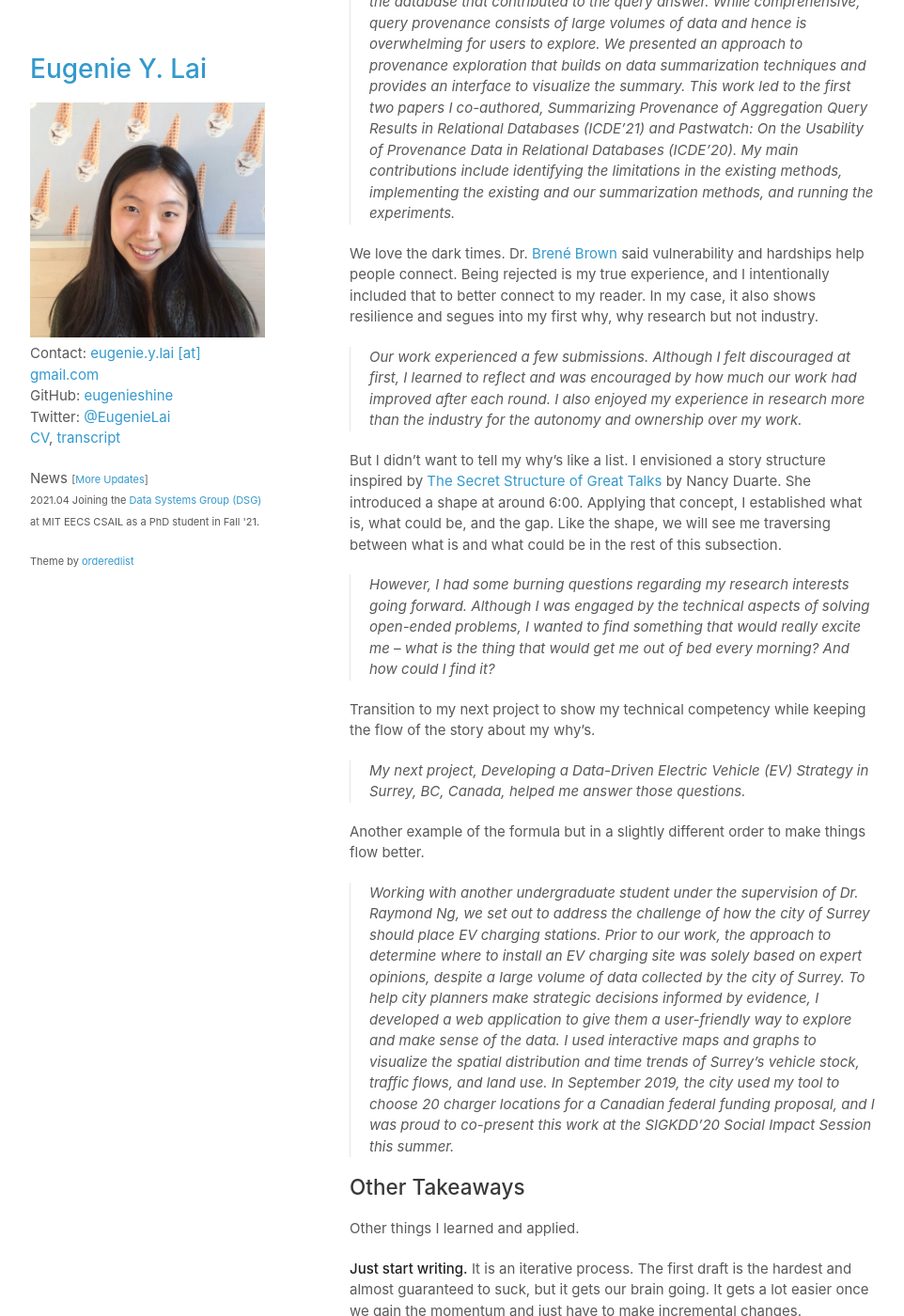
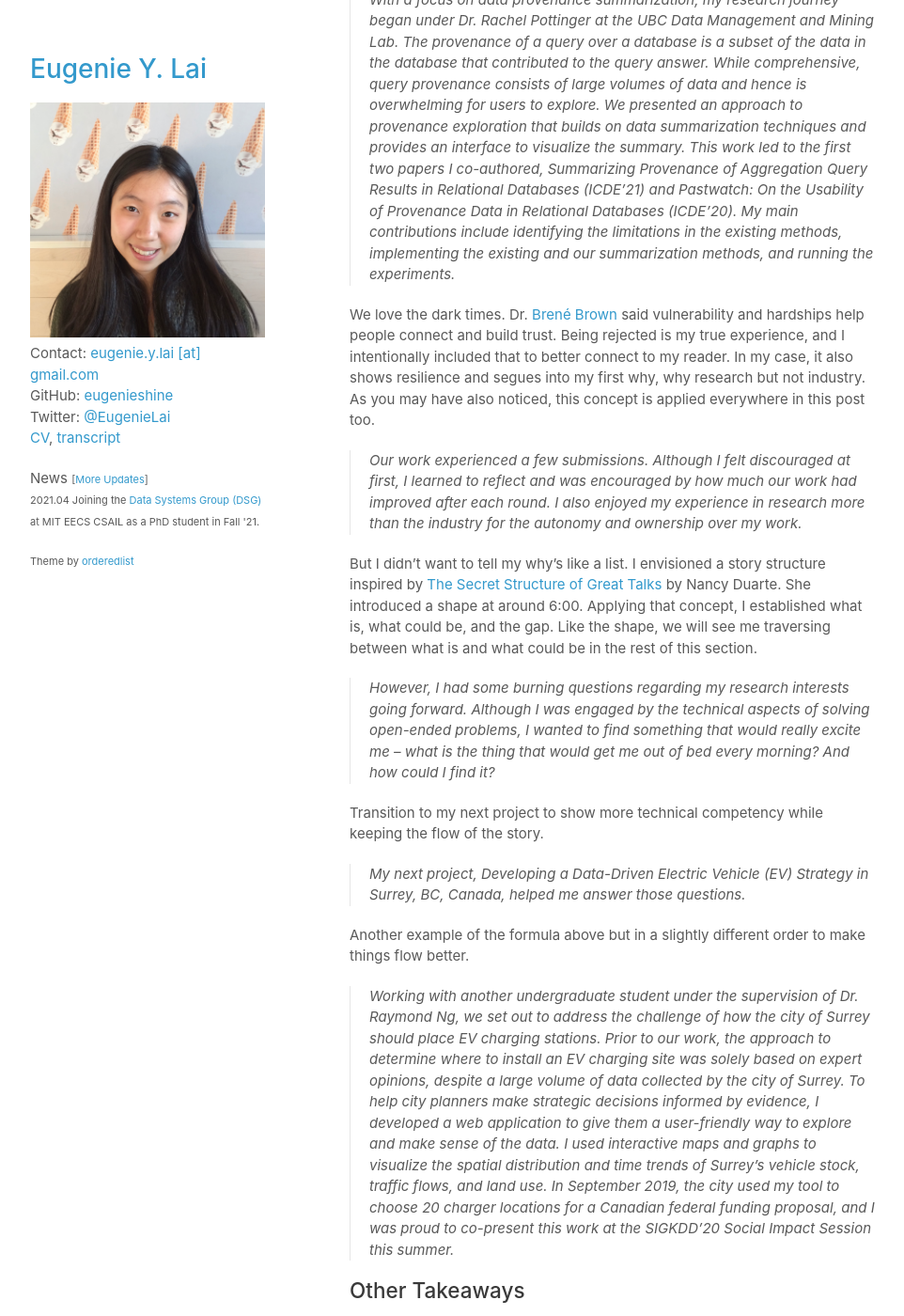
Before and after one commit to eugenielai/eugenielai.github.io, a Jekyll site: the page built from posts/another_annotated_sop.md, in a window 1280 px wide and 1400 px high, scrolled down 3221 px. Shown: the whole window at 94% size, without its empty margins (158-1120 px from the left). Built offline with Jekyll 4.4.1, drawn with Linux system fonts in a browser that asks for light colours; a script that is not in the unit is left out; some of the changed text lies outside the part shown.

Commit message:
update anno example of sop

```diff
--- a/posts/another_annotated_sop.md
+++ b/posts/another_annotated_sop.md
@@ -10,7 +10,9 @@ This post is inspired by the Statement of Objective examples provided by the [MI
 
 I would also like to shamelessly include a copy of [my first draft](https://eugenielai.github.io/docs/application/SoP_draft_eylai.pdf) for a before-after comparison and show how far I have (and maybe anyone could) come by applying the learnings discussed in this post. It would be difficult to measure the impact of something without showing the starting point, which is often missing in the existing resources for SoP.
 
-Also, if you are an anxious applicant, let’s not compare ourselves. I know it’s easier said than done, and I still fall into that trap too. But it is **unfair** to compare the ins and outs of ourselves to **only** the best side of others (e.g., their SoP). This note was first brought up to me by Dr. [Maria De-Arteaga](https://mariadearteaga.com/) back in 2019 when I just started to pivot my profile towards grad school and has been helping me get off the overthinking treadmill since.
+Also, if you are an anxious applicant, let’s not compare ourselves. I know it’s easier said than done, and I still fall into that trap too. But it is **unfair** to compare the ins and outs of ourselves to **only** the best side of others (e.g., their SoP). This note was first brought up to me by Dr. Maria De-Arteaga\* back in 2019 when I just started to pivot my profile towards grad school and has been helping me get off the overthinking treadmill since.
+
+\*Note: I heard Prof. and Dr. are distinct in the states, but we use Dr. for both in Canada. I didn’t know until the visit days and only used Dr. in my SoP.
 
 ## Before We Start
 
@@ -70,16 +72,16 @@ Elaborate on my current research interest with the techniques (in the method spa
 +1 to the [example](https://mitcommlab.mit.edu/eecs/wp-content/uploads/sites/6/2016/09/CS-grad-school-personal-statement-annotated-example.pdf) provided by the MIT EECS Communication Lab, the formula I used to describe a research project, one line each: **summary + clarification of terms if necessary + need of the work (e.g., gaps) + our contributions + outcomes + my specific input**. We will see this formula twice later.
 > With a focus on data provenance summarization, my research journey began under Dr. Rachel Pottinger at the UBC Data Management and Mining Lab. The provenance of a query over a database is a subset of the data in the database that contributed to the query answer. While comprehensive, query provenance consists of large volumes of data and hence is overwhelming for users to explore. We presented an approach to provenance exploration that builds on data summarization techniques and provides an interface to visualize the summary. This work led to the first two papers I co-authored, Summarizing Provenance of Aggregation Query Results in Relational Databases (ICDE’21) and Pastwatch: On the Usability of Provenance Data in Relational Databases (ICDE’20). My main contributions include identifying the limitations in the existing methods, implementing the existing and our summarization methods, and running the experiments.
 
-We love the dark times. Dr. [Brené Brown](https://www.ted.com/talks/brene_brown_the_power_of_vulnerability?language=en#t-1196292) said vulnerability and hardships help people connect. Being rejected is my true experience, and I intentionally included that to better connect to my reader. In my case, it also shows resilience and segues into my first why, why research but not industry.
+We love the dark times. Dr. [Brené Brown](https://www.ted.com/talks/brene_brown_the_power_of_vulnerability?language=en#t-1196292) said vulnerability and hardships help people connect and build trust. Being rejected is my true experience, and I intentionally included that to better connect to my reader. In my case, it also shows resilience and segues into my first why, why research but not industry. As you may have also noticed, this concept is applied everywhere in this post too.
 > Our work experienced a few submissions. Although I felt discouraged at first, I learned to reflect and was encouraged by how much our work had improved after each round. I also enjoyed my experience in research more than the industry for the autonomy and ownership over my work.
 
-But I didn’t want to tell my why’s like a list. I envisioned a story structure inspired by [The Secret Structure of Great Talks](https://www.youtube.com/watch?v=1nYFpuc2Umk) by Nancy Duarte. She introduced a shape at around 6:00. Applying that concept, I established what is, what could be, and the gap. Like the shape, we will see me traversing between what is and what could be in the rest of this subsection.
+But I didn’t want to tell my why’s like a list. I envisioned a story structure inspired by [The Secret Structure of Great Talks](https://www.youtube.com/watch?v=1nYFpuc2Umk) by Nancy Duarte. She introduced a shape at around 6:00. Applying that concept, I established what is, what could be, and the gap. Like the shape, we will see me traversing between what is and what could be in the rest of this section.
 > However, I had some burning questions regarding my research interests going forward. Although I was engaged by the technical aspects of solving open-ended problems, I wanted to find something that would really excite me – what is the thing that would get me out of bed every morning? And how could I find it?
 
-Transition to my next project to show my technical competency while keeping the flow of the story about my why’s.
+Transition to my next project to show more technical competency while keeping the flow of the story.
 > My next project, Developing a Data-Driven Electric Vehicle (EV) Strategy in Surrey, BC, Canada, helped me answer those questions.
 
-Another example of the formula but in a slightly different order to make things flow better.
+Another example of the formula above but in a slightly different order to make things flow better.
 > Working with another undergraduate student under the supervision of Dr. Raymond Ng, we set out to address the challenge of how the city of Surrey should place EV charging stations. Prior to our work, the approach to determine where to install an EV charging site was solely based on expert opinions, despite a large volume of data collected by the city of Surrey. To help city planners make strategic decisions informed by evidence, I developed a web application to give them a user-friendly way to explore and make sense of the data. I used interactive maps and graphs to visualize the spatial distribution and time trends of Surrey’s vehicle stock, traffic flows, and land use. In September 2019, the city used my tool to choose 20 charger locations for a Canadian federal funding proposal, and I was proud to co-present this work at the SIGKDD’20 Social Impact Session this summer.
 
 ## Other Takeaways
```
Also changed, not shown: other parts of posts/another_annotated_sop.md (+2 -2 lines).
